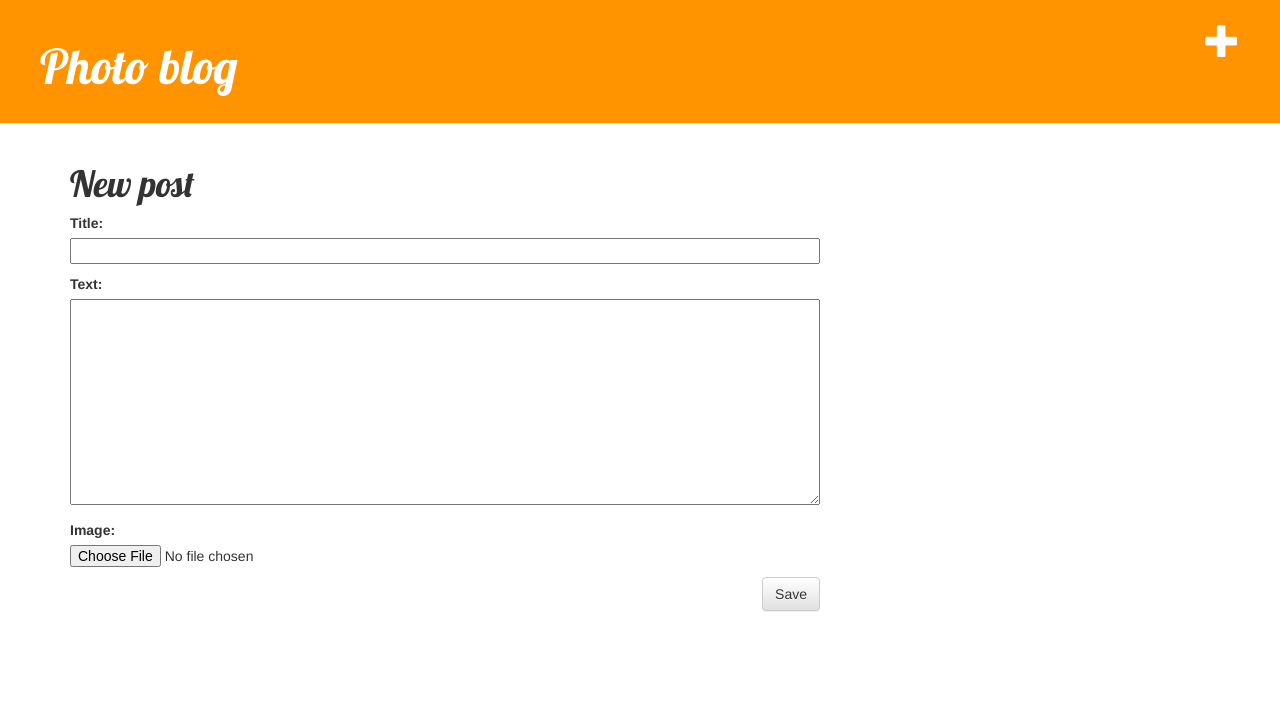
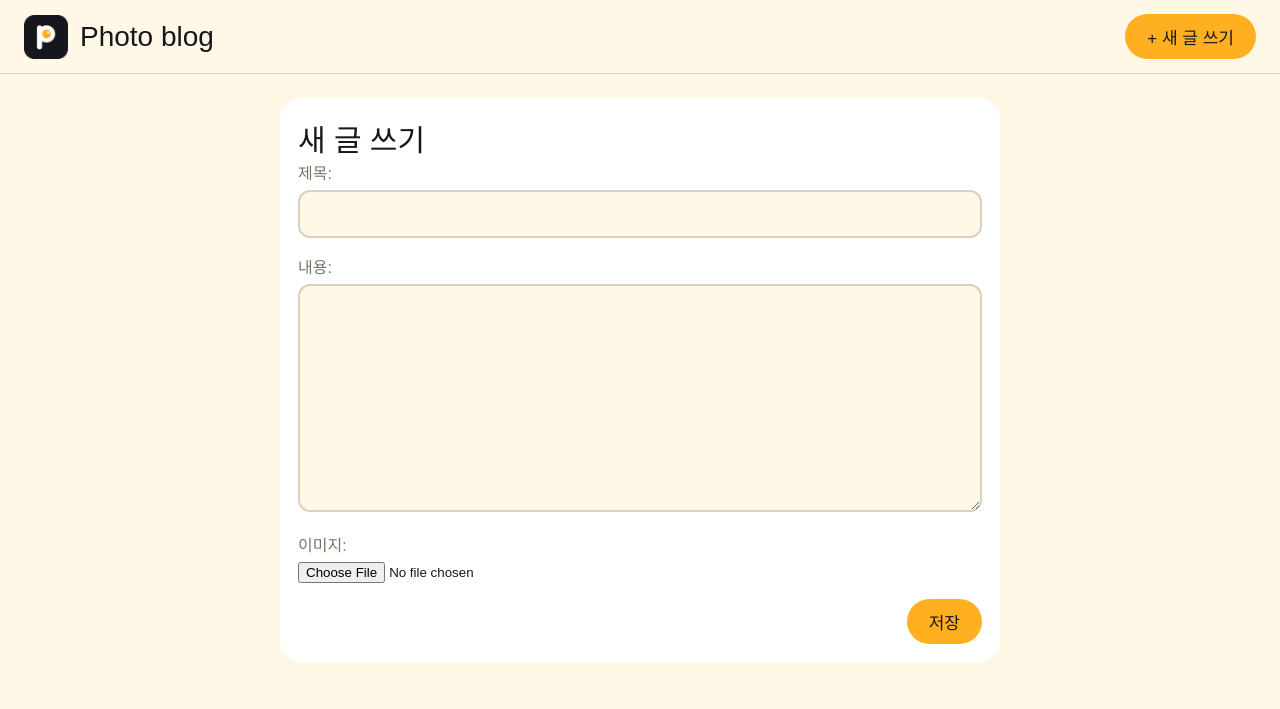
Before and after one commit to min-hyuk-droid/PhotoBlog, a Django app: page /post/new/ in a window 1280 px wide. Shown: the top 709 px of the page. Run offline with Django 5.2, Linux system fonts and the light colour scheme; the visitor is signed in with stand-in values (Sample User, id 1); some libraries are stand-ins or nearby versions; some web fonts are replaced.

Commit message:
보안·완성도 보완: 라이브러리 업데이트, 앱 전용 사용자, 웹 디자인, 앱 단위 테스트
- Django 6.1.2, djangorestframework 3.18.3 로 업데이트 (31 tests OK, coverage 100%)
- create_app_user 명령: 관리자가 아닌 앱 전용 사용자(photoviewer)와 토큰 생성 + 테스트
  앱에서는 자기 글만 삭제 가능(관리자 글은 403)
- deploy_pythonanywhere.sh: PythonAnywhere 반영을 한 줄로 (pull, pip, migrate, collectstatic, 토큰, 재시작)
- 웹 블로그를 앱과 같은 크림·노랑, Jua 글꼴, 정사각형 카드 격자로 (Jua OFL 라이선스 동봉)
- PhotoViewer: Post 변환 JUnit 테스트 6개

```diff
--- a/PhotoBlogServer/blog/forms.py
+++ b/PhotoBlogServer/blog/forms.py
@@ -5,3 +5,4 @@ class PostForm(forms.ModelForm):
     class Meta:
         model = Post
         fields = ('title', 'text', 'image',)
+        labels = {'title': '제목', 'text': '내용', 'image': '이미지'}
--- a/PhotoBlogServer/blog/static/css/blog.css
+++ b/PhotoBlogServer/blog/static/css/blog.css
@@ -1,66 +1,134 @@
-h1 a {
-    color: #FCA205;
-    font-family: 'Lobster';
+/* PhotoViewer 앱과 같은 색감: 크림 배경 + 흰 카드 + 아이콘의 노랑·검정, 글꼴 Jua (OFL, fonts/Jua-OFL.txt) */
+@font-face {
+    font-family: 'Jua';
+    src: url('../fonts/Jua-Regular.ttf') format('truetype');
+    font-display: swap;
 }
 
-body {
-    padding-left: 15px;
+:root {
+    --bg: #FFF8E7;
+    --card: #FFFFFF;
+    --image-bg: #F4EEDF;
+    --outline: #D9D1BF;
+    --yellow: #FFB020;
+    --yellow-soft: #FFE2A0;
+    --accent: #C77800;
+    --text: #17161D;
+    --sub: #7A7468;
 }
 
-.page-header {
-    background-color: #ff9400;
-    margin-top: 0;
-    margin-left: -15px;
-    padding: 20px 20px 20px 40px;
+* { box-sizing: border-box; }
+
+body {
+    margin: 0;
+    background: var(--bg);
+    color: var(--text);
+    font-family: 'Jua', 'Malgun Gothic', sans-serif;
 }
 
-.page-header h1,
-.page-header h1 a,
-.page-header h1 a:visited,
-.page-header h1 a:active {
-    color: #ffffff;
-    font-size: 36pt;
-    text-decoration: none;
+a { color: inherit; text-decoration: none; }
+
+/* 상단 바 */
+.topbar {
+    position: sticky;
+    top: 0;
+    z-index: 10;
+    display: flex;
+    align-items: center;
+    justify-content: space-between;
+    padding: 14px 24px;
+    background: var(--bg);
+    border-bottom: 1px solid var(--outline);
 }
 
-.content {
-    margin-left: 40px;
+.brand { display: flex; align-items: center; gap: 12px; font-size: 28px; }
+.brand-logo { width: 44px; height: 44px; }
+
+.btn-yellow, .btn-outline {
+    display: inline-block;
+    padding: 10px 22px;
+    border-radius: 999px;
+    font-family: inherit;
+    font-size: 17px;
+    cursor: pointer;
+}
+.btn-yellow { background: var(--yellow); color: var(--text); border: none; }
+.btn-yellow:hover { filter: brightness(0.95); }
+.btn-outline { border: 2px solid var(--outline); color: var(--accent); background: var(--card); }
+
+.content { max-width: 1100px; margin: 0 auto; padding: 24px 16px 48px; }
+
+/* 게시물 목록: 정사각형 카드 격자 (앱의 2열 격자와 같은 모양, 넓은 화면에서는 3~4열) */
+.grid {
+    display: grid;
+    grid-template-columns: repeat(auto-fill, minmax(220px, 1fr));
+    gap: 16px;
 }
 
-h1, h2, h3, h4 {
-    font-family: 'Lobster', cursive;
+.card {
+    display: block;
+    padding: 10px;
+    background: var(--card);
+    border-radius: 18px;
+    transition: transform .12s ease, box-shadow .12s ease;
+}
+.card:hover { transform: translateY(-2px); box-shadow: 0 6px 18px rgba(23, 22, 29, .10); }
+
+.card-image {
+    display: block;
+    width: 100%;
+    aspect-ratio: 1 / 1;
+    object-fit: cover;
+    border-radius: 12px;
+    background: var(--image-bg);
 }
 
-.date {
-    color: #828282;
+.card-title {
+    margin: 10px 4px 2px;
+    font-size: 18px;
+    white-space: nowrap;
+    overflow: hidden;
+    text-overflow: ellipsis;
 }
 
-.save {
-    float: right;
+.date { margin: 0 4px; color: var(--sub); font-size: 14px; }
+
+.empty { color: var(--sub); }
+
+/* 상세 / 글쓰기 */
+.detail {
+    max-width: 720px;
+    margin: 0 auto;
+    padding: 18px;
+    background: var(--card);
+    border-radius: 22px;
 }
 
-.post-form textarea, .post-form input {
+.detail-image {
+    display: block;
     width: 100%;
+    max-height: 70vh;
+    object-fit: contain;
+    border-radius: 14px;
+    background: var(--image-bg);
 }
 
-.top-menu, .top-menu:hover, .top-menu:visited {
-    color: #ffffff;
-    float: right;
-    font-size: 26pt;
-    margin-right: 20px;
+.detail-head { display: flex; align-items: center; justify-content: space-between; gap: 12px; margin-top: 16px; }
+.detail h1 { margin: 0; font-size: 30px; font-weight: normal; }
+.detail-text { font-size: 18px; line-height: 1.6; }
+.back { display: inline-block; margin-top: 8px; color: var(--accent); }
+
+.post-form p { margin: 0 0 16px; }
+.post-form label { display: block; margin-bottom: 6px; color: var(--sub); }
+.post-form input[type=text], .post-form textarea {
+    width: 100%;
+    padding: 12px;
+    border: 2px solid var(--outline);
+    border-radius: 12px;
+    font-family: inherit;
+    font-size: 17px;
+    background: var(--bg);
 }
-
-.post {
-    margin-bottom: 70px;
-}
-
-.post h1 a, .post h1 a:visited {
-    color: #000000;
-}
-
-.blog-image-list {
-    object-fit: cover;
-    max-width: 100%;
-    max-height: 260px;
-    border-radius: 6px;
-}
+.post-form input:focus, .post-form textarea:focus { outline: none; border-color: var(--yellow); }
+.save { float: right; }
+.post-form::after { content: ""; display: block; clear: both; }
--- a/PhotoBlogServer/blog/templates/blog/base.html
+++ b/PhotoBlogServer/blog/templates/blog/base.html
@@ -1,29 +1,26 @@
 {% load static %}
 <!DOCTYPE html>
-<html>
+<html lang="ko">
 <head>
+    <meta charset="utf-8">
+    <meta name="viewport" content="width=device-width, initial-scale=1">
     <title>Photo blog</title>
-    <link rel="stylesheet" href="//maxcdn.bootstrapcdn.com/bootstrap/3.2.0/css/bootstrap.min.css">
-    <link rel="stylesheet" href="//maxcdn.bootstrapcdn.com/bootstrap/3.2.0/css/bootstrap-theme.min.css">
-    <link href='//fonts.googleapis.com/css?family=Lobster&subset=latin,latin-ext' rel='stylesheet' type='text/css'>
-    <link rel="stylesheet" href="{% static 'css/blog.css' %}?v=2">
+    <link rel="icon" href="{% static 'images/favicon.png' %}">
+    <link rel="stylesheet" href="{% static 'css/blog.css' %}?v=4">
 </head>
 <body>
-    <div class="page-header">
+    <header class="topbar">
+        <a class="brand" href="/">
+            <img src="{% static 'images/logo.png' %}" alt="" class="brand-logo">
+            <span>Photo blog</span>
+        </a>
         {% if user.is_authenticated %}
-        <a href="{% url 'post_new' %}" class="top-menu">
-            <span class="glyphicon glyphicon-plus"></span>
-        </a>
+        <a href="{% url 'post_new' %}" class="btn-yellow">+ 새 글 쓰기</a>
         {% endif %}
-        <h1><a href="/">Photo blog</a></h1>
-    </div>
-    <div class="content container">
-        <div class="row">
-            <div class="col-md-8">
-                {% block content %}
-                {% endblock %}
-            </div>
-        </div>
-    </div>
+    </header>
+    <main class="content">
+        {% block content %}
+        {% endblock %}
+    </main>
 </body>
 </html>
--- a/PhotoBlogServer/blog/templates/blog/post_edit.html
+++ b/PhotoBlogServer/blog/templates/blog/post_edit.html
@@ -1,10 +1,12 @@
 {% extends 'blog/base.html' %}
 
 {% block content %}
-    <h1>New post</h1>
+<section class="detail">
+    <h1>{% if form.instance.pk %}글 수정{% else %}새 글 쓰기{% endif %}</h1>
     <form method="POST" class="post-form" enctype="multipart/form-data">
         {% csrf_token %}
         {{ form.as_p }}
-        <button type="submit" class="save btn btn-default">Save</button>
+        <button type="submit" class="save btn-yellow">저장</button>
     </form>
+</section>
 {% endblock %}
--- a/PhotoBlogServer/requirements.txt
+++ b/PhotoBlogServer/requirements.txt
@@ -1,5 +1,5 @@
 asgiref==3.12.1
-Django==6.1.1
-djangorestframework==3.18.1
+Django==6.1.2
+djangorestframework==3.18.3
 pillow==12.3.0
 sqlparse==0.6.0
```
Also changed, not shown: PhotoBlogServer/DEPLOY_PYTHONANYWHERE.md (+10 -6 lines), PhotoBlogServer/blog/management/commands/create_app_user.py (added, +25 -0 lines), PhotoBlogServer/blog/static/fonts/Jua-OFL.txt (added, +93 -0 lines), PhotoBlogServer/blog/templates/blog/post_detail.html (+12 -13 lines), PhotoBlogServer/blog/templates/blog/post_list.html (+9 -8 lines), PhotoBlogServer/blog/tests.py (+30 -2 lines), PhotoViewer/licenses/Jua-OFL.txt (added, +93 -0 lines), PhotoBlogServer/blog/management/__init__.py (added), PhotoBlogServer/blog/management/commands/__init__.py (added), PhotoBlogServer/blog/static/images/favicon.png (added), PhotoBlogServer/blog/static/images/logo.png (added), 4 other files.
